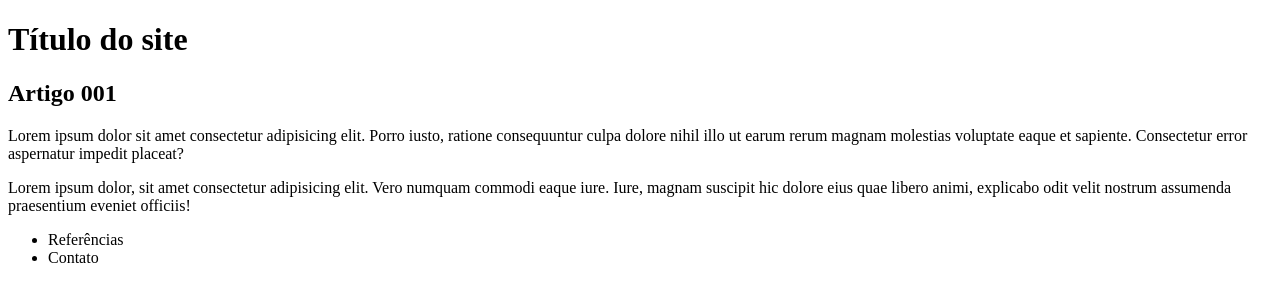
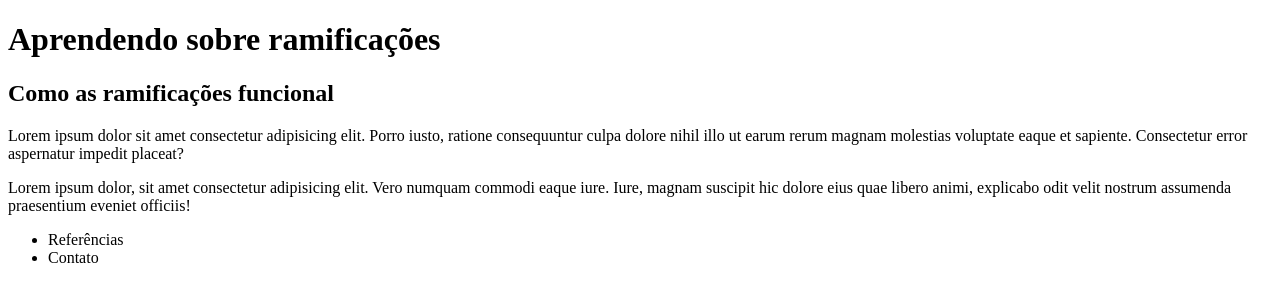
Before and after one commit to Henrique-Ferreira-Ferro/Projeto-Site, a plain HTML site: page index.html in a window 1280 px wide. Drawn offline with Linux system fonts and the light colour scheme.

Commit message:
Comecei a escrever o conteudo
Ramo conteúdo

```diff
--- a/index.html
+++ b/index.html
@@ -9,10 +9,10 @@
 <body>
     <main>
         <header>
-            <h1>Título do site</h1>
+            <h1>Aprendendo sobre ramificações</h1>
         </header>
         <article>
-            <h2>Artigo 001</h2>
+            <h2>Como as ramificações funcional</h2>
             <p>
                 Lorem ipsum dolor sit amet consectetur adipisicing elit. Porro iusto, ratione consequuntur culpa dolore nihil illo ut earum rerum magnam molestias voluptate eaque et sapiente. Consectetur error aspernatur impedit placeat?
             </p>
```
